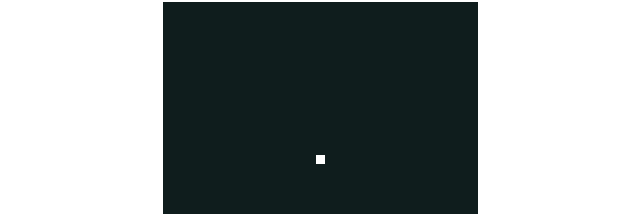
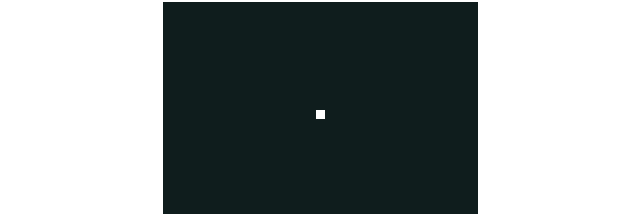
Before and after one commit to T-Aruga/hooks-snake-game, a React (Create React App) app: page / in a window 1280 px wide. Shown: the part 277-491 px from the top of the page, without its empty margins (319-959 px from the left). Built offline with nearby package versions, Linux system fonts and the light colour scheme.

Commit message:
Add timer

```diff
--- a/src/App.js
+++ b/src/App.js
@@ -1,14 +1,55 @@
-import React from 'react';
+import React, { useEffect, useState } from 'react';
 import Navigation from './components/Navigation'
 import Field from './components/Field'
 import Button from './components/Button'
 import ManipulationPanel from './components/ManipulationPanel'
 import { initFields } from './utils'
 
-const fields = initFields(35)
+const initialPosition = { x: 17, y: 17 }
+const initialValues = initFields(35, initialPosition)
+
+const defaultInterval = 1000
+
+let timer = undefined
+
+const unsubscribe = () => {
+  if (!timer) {
+    return
+  }
+  clearInterval(timer)
+}
 
 
 function App() {
+  const [fields, setFields] = useState(initialValues)
+  const [position, setPosition] = useState()
+  const [tick, setTick] = useState(0)
+
+  useEffect(() => {
+    setPosition(initialPosition)
+    timer = setInterval(() => {
+      setTick(tick => tick + 1)
+    }, defaultInterval)
+    return unsubscribe
+  }, [])
+
+  useEffect(() => {
+    if (!position) {
+      return
+    }
+    goUp()
+  }, [tick])
+
+  const goUp = () => {
+    const { x, y } = position
+    const nextY = Math.max(y -1, 0)
+    fields[y][x] = ''
+    fields[nextY][x] = 'snake'
+    setPosition({ x, y: nextY })
+    setFields(fields)
+  }
+
+
   return (
     <div className="App">
       <header className="header">
--- a/src/utils/index.js
+++ b/src/utils/index.js
@@ -1,10 +1,10 @@
-export const initFields = (fieldSize) => {
+export const initFields = (fieldSize, initialPosition) => {
   const fields = []
   for (let i = 0; i < fieldSize; i++) {
     const cols = new Array(fieldSize).fill('')
     fields.push(cols)
   }
-  fields[17][17] = 'snake'
+  fields[initialPosition.y][initialPosition.x] = 'snake'
 
   return fields
 }
```
Also changed, not shown: 1 other file (tests, documents, lock files or other folders).
